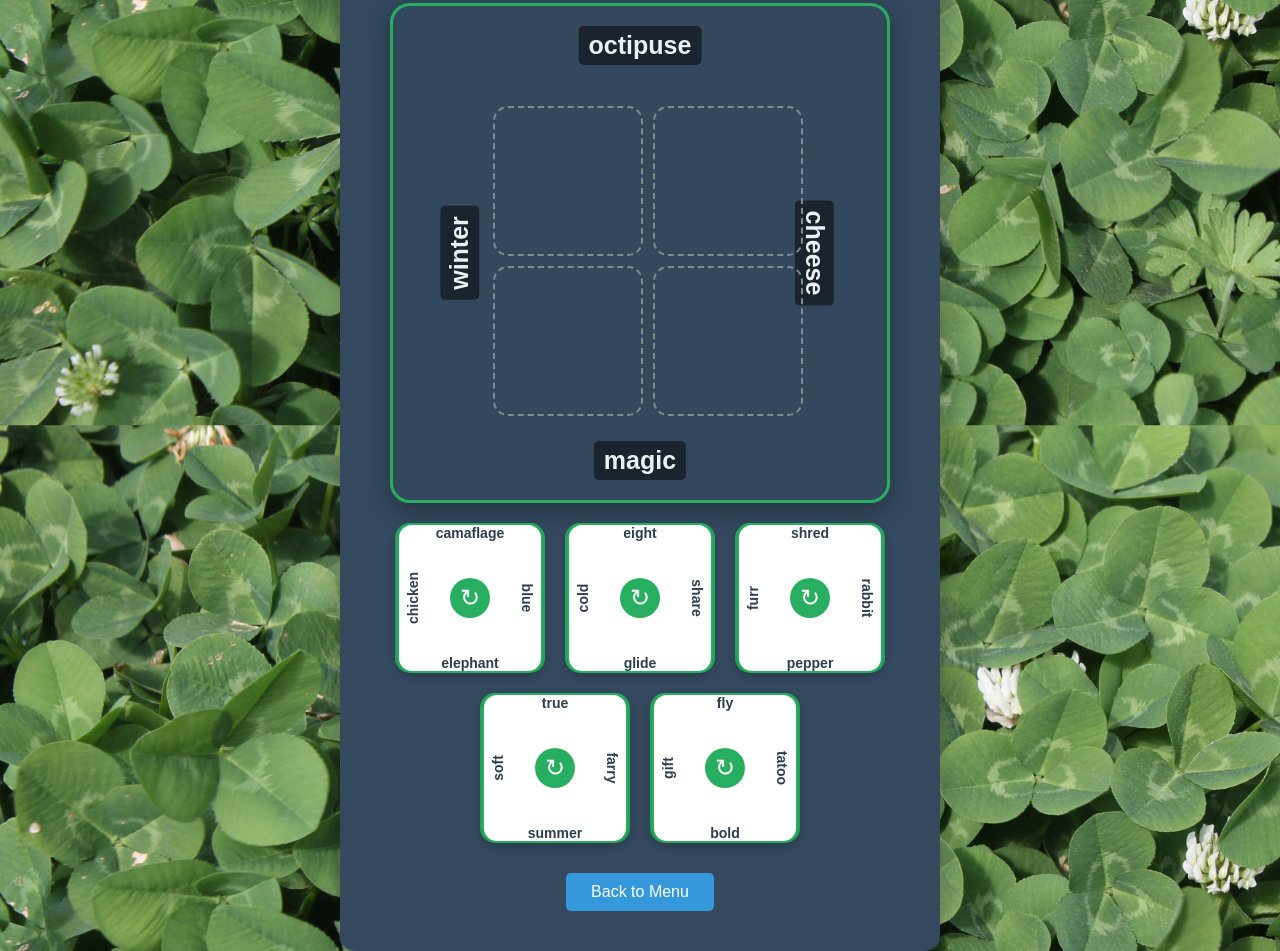
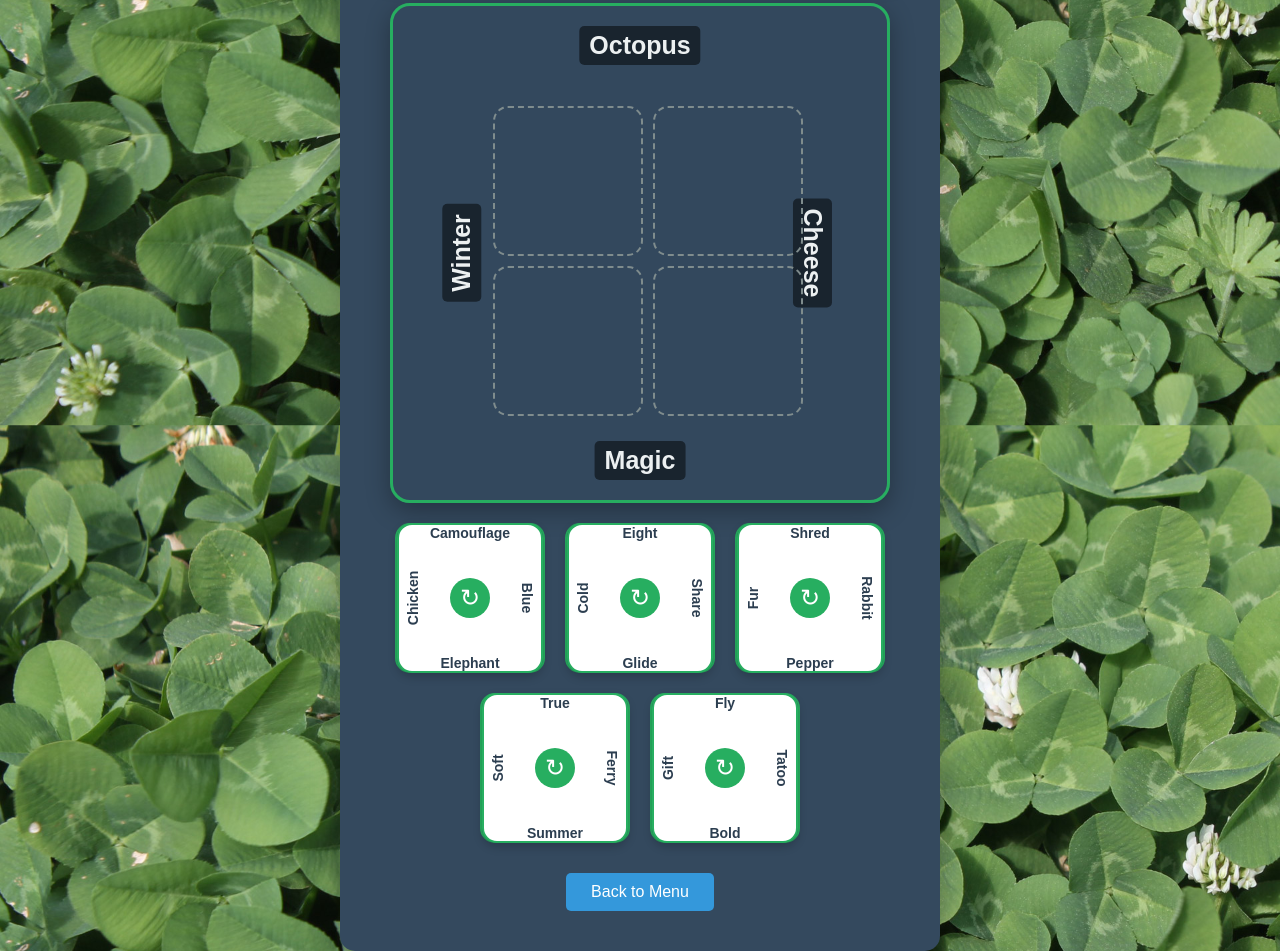
Before and after one commit to benchermside/cloverClues, a plain HTML site: page tutorial.html in a window 1280 px wide. Shown: the part 428-1379 px from the top of the page. Drawn offline with Linux system fonts and the light colour scheme.

Commit message:
Fix capitalization and spelling in the tutorial.

```diff
--- a/tutorial.html
+++ b/tutorial.html
@@ -17,10 +17,10 @@
 
             <!-- Game Board -->
             <div class="game-board">
-                <div class="clue top-clue">octipuse</div>
-                <div class="clue right-clue">cheese</div>
-                <div class="clue bottom-clue">magic</div>
-                <div class="clue left-clue">winter</div>
+                <div class="clue top-clue">Octopus</div>
+                <div class="clue right-clue">Cheese</div>
+                <div class="clue bottom-clue">Magic</div>
+                <div class="clue left-clue">Winter</div>
                 <div class="board-grid">
                     <div class="card-slot"></div>
                     <div class="card-slot"></div>
@@ -35,28 +35,28 @@
                 <div style="display: flex; gap: 20px; justify-content: center;">
                     <div class="card-slot card-holder">
                         <div class="game-card" draggable="true">
-                            <div class="card-word top">camaflage</div>
-                            <div class="card-word right">chicken</div>
-                            <div class="card-word bottom">elephant</div>
-                            <div class="card-word left">blue</div>
+                            <div class="card-word top">Camouflage</div>
+                            <div class="card-word right">Chicken</div>
+                            <div class="card-word bottom">Elephant</div>
+                            <div class="card-word left">Blue</div>
                             <button class="rotate-btn">↻</button>
                         </div>
                     </div>
                     <div class="card-slot card-holder">
                         <div class="game-card" draggable="true">
-                            <div class="card-word top">eight</div>
-                            <div class="card-word right">cold</div>
-                            <div class="card-word bottom">glide</div>
-                            <div class="card-word left">share</div>
+                            <div class="card-word top">Eight</div>
+                            <div class="card-word right">Cold</div>
+                            <div class="card-word bottom">Glide</div>
+                            <div class="card-word left">Share</div>
                             <button class="rotate-btn">↻</button>
                         </div>
                     </div>
                     <div class="card-slot card-holder">
                         <div class="game-card" draggable="true">
-                            <div class="card-word top">shred</div>
-                            <div class="card-word right">furr</div>
-                            <div class="card-word bottom">pepper</div>
-                            <div class="card-word left">rabbit</div>
+                            <div class="card-word top">Shred</div>
+                            <div class="card-word right">Fur</div>
+                            <div class="card-word bottom">Pepper</div>
+                            <div class="card-word left">Rabbit</div>
                             <button class="rotate-btn">↻</button>
                         </div>
                     </div>
@@ -65,19 +65,19 @@
                 <div style="display: flex; gap: 20px; justify-content: center;">
                     <div class="card-slot card-holder">
                         <div class="game-card" draggable="true">
-                            <div class="card-word top">true</div>
-                            <div class="card-word right">soft</div>
-                            <div class="card-word bottom">summer</div>
-                            <div class="card-word left">farry</div>
+                            <div class="card-word top">True</div>
+                            <div class="card-word right">Soft</div>
+                            <div class="card-word bottom">Summer</div>
+                            <div class="card-word left">Ferry</div>
                             <button class="rotate-btn">↻</button>
                         </div>
                     </div>
                     <div class="card-slot card-holder">
                         <div class="game-card" draggable="true">
-                            <div class="card-word top">fly</div>
-                            <div class="card-word right">gift</div>
-                            <div class="card-word bottom">bold</div>
-                            <div class="card-word left">tatoo</div>
+                            <div class="card-word top">Fly</div>
+                            <div class="card-word right">Gift</div>
+                            <div class="card-word bottom">Bold</div>
+                            <div class="card-word left">Tatoo</div>
                             <button class="rotate-btn">↻</button>
                         </div>
                     </div>
```
